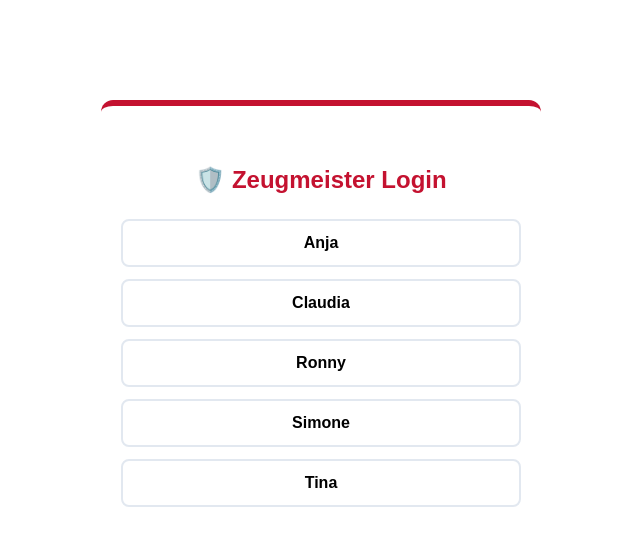
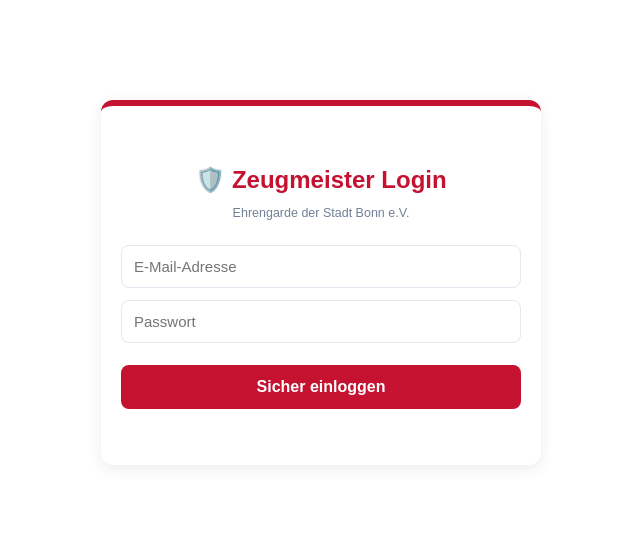
Before and after one commit to rofrrf-prog/Zeugmeister, a React (Create React App) app: page / in a window 1280 px wide. Shown: the top 546 px of the page, without its empty margins (319-959 px from the left). Built offline with nearby package versions, Linux system fonts and the light colour scheme.

Commit message:
Mit Login

```diff
--- a/src/App.js
+++ b/src/App.js
@@ -1,6 +1,6 @@
 import React, { useState, useEffect } from 'react';
 import { supabase } from './services/supabaseClient';
-import { SOLL_KATEGORIEN, BETREUER_LISTE, COLORS } from './constants/config';
+import { SOLL_KATEGORIEN, COLORS } from './constants/config';
 import { generateAndSharePDF } from './services/pdfService';
 
 // Komponenten importieren
@@ -11,7 +11,15 @@
 
 export default function App() {
   const [view, setView] = useState('cadetten');
-  const [currentBetreuer, setCurrentBetreuer] = useState(localStorage.getItem('active_betreuer') || '');
+  const [currentBetreuer, setCurrentBetreuer] = useState(''); // Startet jetzt leer
+  const [isLoading, setIsLoading] = useState(true); // Verhindert Flackern beim Laden
+
+  // States für das Login-Formular
+  const [email, setEmail] = useState('');
+  const [password, setPassword] = useState('');
+  const [loginError, setLoginError] = useState('');
+
+  // Daten-States
   const [cadetten, setCadetten] = useState([]);
   const [selectedCadett, setSelectedCadett] = useState(null);
   const [inventar, setInventar] = useState([]);
@@ -35,10 +43,83 @@
   const [kommentarText, setKommentarText] = useState('');
   const [kommentarGespeichert, setKommentarGespeichert] = useState(true);
 
-  // API-Abfragen
-  useEffect(() => { if (currentBetreuer) { fetchCadetten(); fetchInventar(); fetchAllAusgaben(); fetchLogs(); } }, [currentBetreuer]);
-  useEffect(() => { if (selectedCadett) { fetchAusgaben(selectedCadett.id); setKommentarText(selectedCadett.kommentar || ''); setKommentarGespeichert(true); setIsEditingName(false); window.scrollTo({ top: 0, behavior: 'smooth' }); } }, [selectedCadett]);
+  // Hilfsfunktion: Wandelt Login-E-Mails in lesbare Namen für das Audit-Log um
+  function getBetreuerName(userEmail) {
+    if (!userEmail) return 'Unbekannt';
+    const emailLower = userEmail.toLowerCase();
+    if (emailLower.includes('anja')) return 'Anja';
+    if (emailLower.includes('claudia')) return 'Claudia';
+    if (emailLower.includes('ro.fr')) return 'Ronny';
+    if (emailLower.includes('simone')) return 'Simone';
+    if (emailLower.includes('tina')) return 'Tina';
+    return userEmail.split('@')[0]; // Fallback, falls eine neue E-Mail hinzugefügt wird
+  }
 
+  // AUTOMATISCHER SESSION-CHECK BEIM START
+  useEffect(() => {
+    supabase.auth.getUser().then(({ data: { user } }) => {
+      if (user) {
+        setCurrentBetreuer(getBetreuerName(user.email));
+      }
+      setIsLoading(false);
+    });
+  }, []);
+
+  // API-Abfragen (Nur wenn ein Betreuer eingeloggt ist)
+  useEffect(() => {
+    if (currentBetreuer) {
+      fetchCadetten();
+      fetchInventar();
+      fetchAllAusgaben();
+      fetchLogs();
+    }
+  }, [currentBetreuer]);
+
+  useEffect(() => {
+    if (selectedCadett) {
+      fetchAusgaben(selectedCadett.id);
+      setKommentarText(selectedCadett.kommentar || '');
+      setKommentarGespeichert(true);
+      setIsEditingName(false);
+      window.scrollTo({ top: 0, behavior: 'smooth' });
+    }
+  }, [selectedCadett]);
+
+  // SICHERER LOGIN-HANDLER
+  async function handleSichererLogin(e) {
+    e.preventDefault();
+    setLoginError('');
+
+    const { data, error } = await supabase.auth.signInWithPassword({
+      email: email,
+      password: password,
+    });
+
+    if (error) {
+      setLoginError('Falsche E-Mail-Adresse oder Passwort.');
+    } else if (data?.user) {
+      setCurrentBetreuer(getBetreuerName(data.user.email));
+    }
+  }
+
+  // LOGOUT-HANDLER
+  async function handleLogout() {
+    await supabase.auth.signOut();
+    setCurrentBetreuer('');
+    setSelectedCadett(null);
+  }
+
+  // Schaltet im Detail-Modus einen Cadetten vor oder zurück (◀ ▶)
+  function handleNavigateCadett(dir) {
+    if (!selectedCadett || cadetten.length === 0) return;
+    const idx = cadetten.findIndex(c => c.id === selectedCadett.id);
+    let nIdx = idx + dir;
+    if (nIdx >= cadetten.length) nIdx = 0;
+    if (nIdx < 0) nIdx = cadetten.length - 1;
+    setSelectedCadett(cadetten[nIdx]);
+  }
+
+  // Datenbank-Aktionen (unverändert, nutzt jetzt das fälschungssichere currentBetreuer)
   async function logAction(aktion, details) { await supabase.from('audit_log').insert([{ betreuer: currentBetreuer, aktion, details }]); fetchLogs(); }
   async function fetchCadetten() { const { data } = await supabase.from('cadetten').select('*').order('vorname', { ascending: true }); if (data) setCadetten(data); }
   async function fetchInventar() { const { data } = await supabase.from('inventar').select('*'); if (data) setInventar(data); }
@@ -46,9 +127,6 @@
   async function fetchAusgaben(id) { const { data } = await supabase.from('ausgaben').select('*').eq('cadetten_id', id); if (data) setAusgaben(data); }
   async function fetchLogs() { const { data } = await supabase.from('audit_log').select('*').order('created_at', { ascending: false }).limit(50); if (data) setLogs(data); }
 
-  // Aktionen
-  function handleBetreuerLogin(name) { localStorage.setItem('active_betreuer', name); setCurrentBetreuer(name); }
-  function handleNavigateCadett(dir) { if (!selectedCadett || cadetten.length === 0) return; const idx = cadetten.findIndex(c => c.id === selectedCadett.id); let nIdx = idx + dir; if (nIdx >= cadetten.length) nIdx = 0; if (nIdx < 0) nIdx = cadetten.length - 1; setSelectedCadett(cadetten[nIdx]); }
   async function handleAddCadett(e) { e.preventDefault(); if (!newVorname || !newNachname) return; const { error } = await supabase.from('cadetten').insert([{ vorname: newVorname, nachname: newNachname, dsgvo_bestaetigt: false, empfang_bestaetigt: false, kommentar: '' }]); if (!error) { logAction("Cadett angelegt", `Hat ${newVorname} ${newNachname} hinzugefügt.`); setNewVorname(''); setNewNachname(''); fetchCadetten(); } }
   async function handleUpdateName(e) { e.preventDefault(); if (!editVorname.trim() || !editNachname.trim()) return; const { error } = await supabase.from('cadetten').update({ vorname: editVorname.trim(), nachname: editNachname.trim() }).eq('id', selectedCadett.id); if (!error) { logAction("Name korrigiert", `Name geändert zu "${editVorname} ${editNachname}".`); setIsEditingName(false); setSelectedCadett(prev => ({ ...prev, vorname: editVorname.trim(), nachname: editNachname.trim() })); fetchCadetten(); } }
   async function handleSaveKommentar() { const { error } = await supabase.from('cadetten').update({ kommentar: kommentarText }).eq('id', selectedCadett.id); if (!error) { logAction("Kommentar aktualisiert", `Notiz aktualisiert.`); setKommentarGespeichert(true); setSelectedCadett(prev => ({ ...prev, kommentar: kommentarText })); fetchCadetten(); } }
@@ -59,11 +137,41 @@
   async function handleAusgabeSpeichern(kat, typ) { if (typ === 'lager' && !selectedTeilId) return; const { error } = await supabase.from('ausgaben').insert([{ cadetten_id: selectedCadett.id, kategorie_soll: kat, selbst_beschafft: typ === 'selbst', inventar_id: typ === 'lager' ? selectedTeilId : null, status_nicht_benoetigt: typ === 'nicht_benoetigt' }]); if (!error) { await supabase.from('cadetten').update({ empfang_bestaetigt: false }).eq('id', selectedCadett.id); setSelectedCadett(prev => ({ ...prev, empfang_bestaetigt: false })); logAction("Teil ausgegeben", `${kat} zugewiesen.`); setShowAusgabeModal(false); setSelectedTeilId(''); fetchAusgaben(selectedCadett.id); fetchInventar(); fetchCadetten(); fetchAllAusgaben(); } }
   async function handleRueckgabe(aId, kat) { if (!window.confirm(`Teil zurückgeben?`)) return; const { error } = await supabase.from('ausgaben').delete().eq('id', aId); if (!error) { await supabase.from('cadetten').update({ empfang_bestaetigt: false }).eq('id', selectedCadett.id); setSelectedCadett(prev => ({ ...prev, empfang_bestaetigt: false })); logAction("Teil zurückgegeben", `${kat} zurück.`); fetchAusgaben(selectedCadett.id); fetchInventar(); fetchCadetten(); fetchAllAusgaben(); } }
 
+  if (isLoading) {
+    return <div style={{ fontFamily: 'sans-serif', textAlign: 'center', marginTop: '100px', color: COLORS.textMuted }}>Sitzung wird geladen...</div>;
+  }
+
+  // NEUE LOGIN-ANSICHT MIT FORMULAR
   if (!currentBetreuer) {
     return (
-      <div style={{ fontFamily: 'sans-serif', padding: '40px 20px', maxWidth: '400px', margin: '100px auto', backgroundColor: COLORS.pureWhite, borderRadius: '12px', textAlign: 'center', borderTop: `6px solid ${COLORS.primaryRed}` }}>
-        <h2 style={{ color: COLORS.primaryRed, marginBottom: '25px' }}>🛡️ Zeugmeister Login</h2>
-        {BETREUER_LISTE.map(name => <button key={name} onClick={() => handleBetreuerLogin(name)} style={{ width: '100%', padding: '13px', marginBottom: '12px', background: COLORS.pureWhite, border: `2px solid ${COLORS.borderLight}`, borderRadius: '8px', fontSize: '16px', fontWeight: 'bold', cursor: 'pointer' }}>{name}</button>)}
+      <div style={{ fontFamily: 'sans-serif', padding: '40px 20px', maxWidth: '400px', margin: '100px auto', backgroundColor: COLORS.pureWhite, borderRadius: '12px', boxShadow: '0 4px 15px rgba(0,0,0,0.08)', textAlign: 'center', borderTop: `6px solid ${COLORS.primaryRed}` }}>
+        <h2 style={{ color: COLORS.primaryRed, marginBottom: '5px' }}>🛡️ Zeugmeister Login</h2>
+        <p style={{ fontSize: '12.5px', color: COLORS.textMuted, marginBottom: '25px' }}>Ehrengarde der Stadt Bonn e.V.</p>
+
+        <form onSubmit={handleSichererLogin} style={{ display: 'flex', flexDirection: 'column', gap: '12px' }}>
+          <input
+            type="email"
+            placeholder="E-Mail-Adresse"
+            value={email}
+            onChange={e => setEmail(e.target.value)}
+            style={{ padding: '12px', borderRadius: '8px', border: `1px solid ${COLORS.borderLight}`, fontSize: '15px', boxSizing: 'border-box', width: '100%' }}
+            required
+          />
+          <input
+            type="password"
+            placeholder="Passwort"
+            value={password}
+            onChange={e => setPassword(e.target.value)}
+            style={{ padding: '12px', borderRadius: '8px', border: `1px solid ${COLORS.borderLight}`, fontSize: '15px', boxSizing: 'border-box', width: '100%' }}
+            required
+          />
+
+          {loginError && <p style={{ color: COLORS.primaryRed, fontSize: '13px', margin: '5px 0', fontWeight: 'bold' }}>{loginError}</p>}
+
+          <button type="submit" style={{ width: '100%', padding: '13px', background: COLORS.primaryRed, color: COLORS.pureWhite, border: 'none', borderRadius: '8px', fontSize: '16px', fontWeight: 'bold', cursor: 'pointer', marginTop: '10px' }}>
+            Sicher einloggen
+          </button>
+        </form>
       </div>
     );
   }
@@ -72,7 +180,8 @@
     <div style={{ fontFamily: 'sans-serif', padding: '15px', maxWidth: '480px', margin: '0 auto', backgroundColor: COLORS.appBackground, minHeight: '100vh', color: COLORS.textDark }}>
       <div style={{ display: 'flex', justifyContent: 'space-between', alignItems: 'center', fontSize: '12px', color: COLORS.textMuted, marginBottom: '12px' }}>
         <span>👤 Zeugmeister: <strong>{currentBetreuer}</strong></span>
-        <button onClick={() => setCurrentBetreuer('')} style={{ background: 'none', border: 'none', color: COLORS.primaryRed, fontWeight: 'bold' }}>Wechseln</button>
+        {/* Ändern triggert nun ein sicheres Abmelden */}
+        <button onClick={handleLogout} style={{ background: 'none', border: 'none', color: COLORS.primaryRed, fontWeight: 'bold', cursor: 'pointer' }}>Abmelden</button>
       </div>
 
       <div style={{ display: 'flex', justifyContent: 'space-between', marginBottom: '20px', background: COLORS.primaryRed, padding: '6px', borderRadius: '10px' }}>
@@ -106,7 +215,7 @@
 
       {view === 'inventar' && (
         <InventarTab
-          inventar={inventar} newArtikelKat={newArtikelKat} setNewArtikelKat={setNewArtikelKat} newGroesse={newGroesse} setNewGroesse={setNewGroesse} newZustand={newZustand} setNewZustand={setNewZustand} handleAddInventar={handleAddInventar} lagerFilter={gridFilter => setLagerFilter(gridFilter)} setLagerFilter={setLagerFilter} groessenFilter={groessenFilter} setGroessenFilter={setGroessenFilter} zustandFilter={zustandFilter} setZustandFilter={setZustandFilter} existierendeGroessen={['Alle', ...new Set(inventar.map(i => i.groesse?.trim()).filter(Boolean))].sort()} existierendeZustaende={['Alle', ...new Set(inventar.map(i => i.zustand?.trim()).filter(Boolean))].sort()}
+          inventar={inventar} newArtikelKat={newArtikelKat} setNewArtikelKat={setNewArtikelKat} newGroesse={newGroesse} setNewGroesse={setNewGroesse} newZustand={newZustand} setNewZustand={setNewZustand} handleAddInventar={handleAddInventar} lagerFilter={lagerFilter} setLagerFilter={setLagerFilter} setLagerFilter={setLagerFilter} groessenFilter={groessenFilter} setGroessenFilter={setGroessenFilter} zustandFilter={zustandFilter} setZustandFilter={setZustandFilter} existierendeGroessen={['Alle', ...new Set(inventar.map(i => i.groesse?.trim()).filter(Boolean))].sort()} existierendeZustaende={['Alle', ...new Set(inventar.map(i => i.zustand?.trim()).filter(Boolean))].sort()}
         />
       )}
 
```
